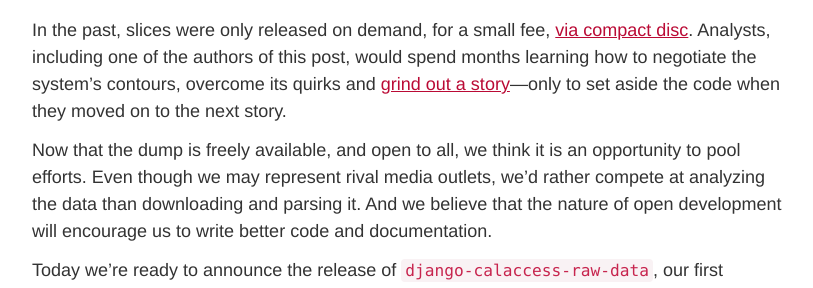
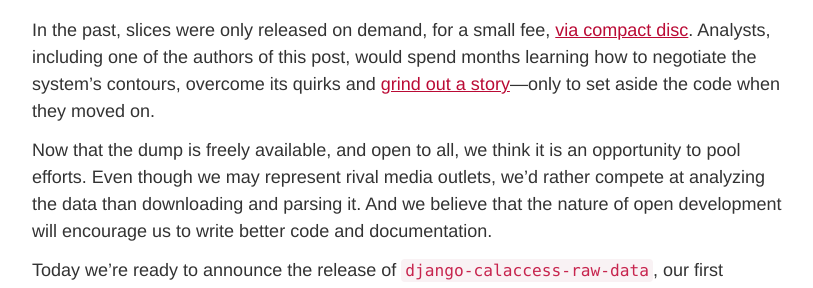
Before and after one commit to palewire/californiacivicdata.org, a Jekyll site: the page built from _posts/2015-01-01-pluggable-data.markdown, in a window 1280 px wide and 900 px high, scrolled down 1857 px. Shown: the part 186-474 px from the top of the window, without its empty margins (38-851 px from the left). Built offline with Jekyll 4.4.1, drawn with Linux system fonts in a browser that asks for light colours.

Commit message:
Updated 2015-01-01-pluggable-data.markdown

```diff
--- a/_posts/2015-01-01-pluggable-data.markdown
+++ b/_posts/2015-01-01-pluggable-data.markdown
@@ -58,7 +58,7 @@ Thanks to a [successful organizing effort](http://maplight.org/content/73249) la
 
 Weighing in at more than 650 megabytes the dump contains 76 database tables and nearly 35 million records.
 
-In the past, slices were only released on demand, for a small fee, [via compact disc](/img/calaccess-cd.png). Analysts, including one of the authors of this post, would spend months learning how to negotiate the system's contours, overcome its quirks and [grind out a story](http://cironline.org/reports/california-speaker-gives-assemblys-juiciest-jobs-biggest-fundraisers-4501)&mdash;only to set aside the code when they moved on to the next story.
+In the past, slices were only released on demand, for a small fee, [via compact disc](/img/calaccess-cd.png). Analysts, including one of the authors of this post, would spend months learning how to negotiate the system's contours, overcome its quirks and [grind out a story](http://cironline.org/reports/california-speaker-gives-assemblys-juiciest-jobs-biggest-fundraisers-4501)&mdash;only to set aside the code when they moved on.
 
 Now that the dump is freely available, and open to all, we think it is an opportunity to pool efforts. Even though we may represent rival media outlets, we'd rather compete at analyzing the data than downloading and parsing it. And we believe that the nature of open development will encourage us to write better code and documentation.
 
```
